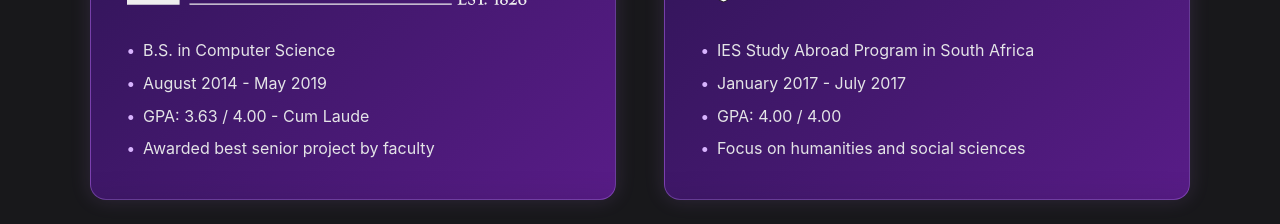
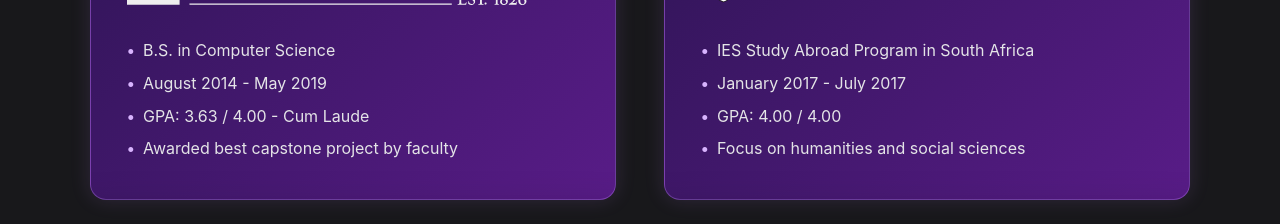
Before and after one commit to jaa134/My-Website-v3, a Vue app: page /experience in a window 1280 px wide. Shown: the part 1680-1904 px from the top of the page. Built offline with nearby package versions, Linux system fonts and the light colour scheme.

Commit message:
fix: use more precise wording in education description

```diff
--- a/src/components/views/experience/EducationView.vue
+++ b/src/components/views/experience/EducationView.vue
@@ -25,7 +25,7 @@
         'B.S. in Computer Science',
         'August 2014 - May 2019',
         'GPA: 3.63 / 4.00 - Cum Laude',
-        'Awarded best senior project by faculty',
+        'Awarded best capstone project by faculty',
       ],
     },
     {
```
